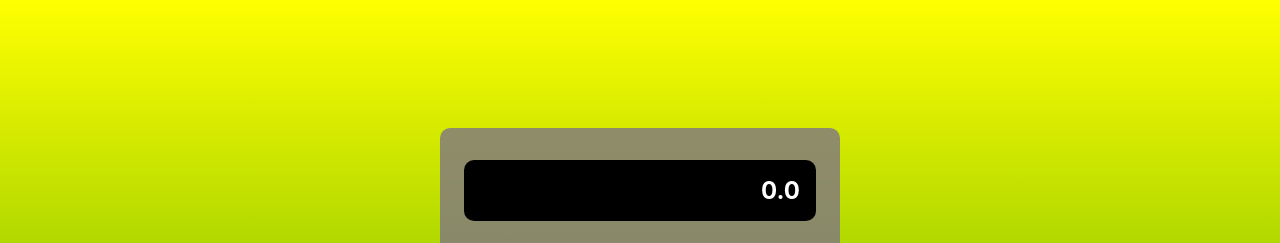
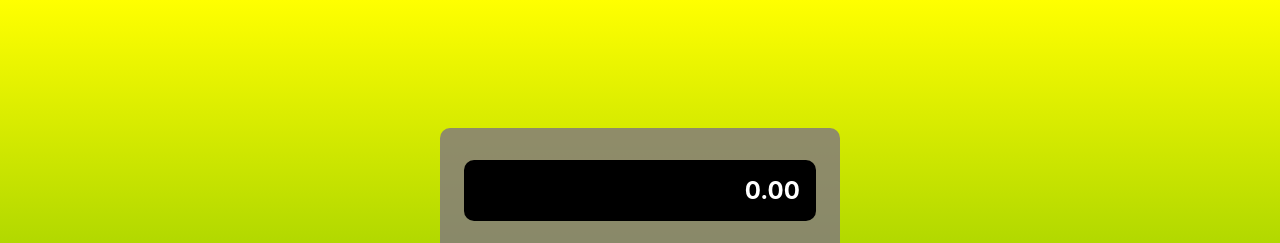
Before and after one commit to bhattaraiRoshan/calculatorAppReact, a React (Create React App) app: page / in a window 1280 px wide. Shown: the top 243 px of the page. Built offline with nearby package versions, Linux system fonts and the light colour scheme.

Commit message:
Working on Functions

```diff
--- a/src/App.js
+++ b/src/App.js
@@ -1,8 +1,7 @@
 
+import { useState } from 'react';
 import './App.css';
 import { Button } from './component/Button';
-
-function App() {
 
 const buttons = [
 
@@ -26,10 +25,20 @@ function App() {
   {buttonClass: 'btn-dot', label: '.'},
   {buttonClass: 'btn-equal', label: '='},
 ]
+let result = ''
 
-  const handelOnClick = (e) =>{
-    console.log(e.target.textContent);
+function App() {
+
+ const [dispalyValue, setDispalyValue] = useState('0.00')
+
+
+ const handelOnClick = (label) =>{
+
+  result += label
+    setDispalyValue(result)
   }
+
+
 
   return (
    <>
@@ -39,7 +48,7 @@ function App() {
      <div className="wrapper">
 
         <div className="Calculator">
-         <div className=" display">0.0</div>
+         <div className=" display">{dispalyValue}</div>
 
 
         {buttons.map((btn, i)=>{
--- a/src/component/Button.js
+++ b/src/component/Button.js
@@ -11,7 +11,7 @@ export const Button = (props) =>{
     return(
        <>
 
-       <div className={`btn ${btnClass}`} onClick={(e)=>handelOnClick(e)}>{label}</div>
+       <div className={`btn ${btnClass}`} onClick={()=>handelOnClick(label)}>{label}</div>
 
 
 
```
Lines whose indentation alone changed are shown as unchanged.
